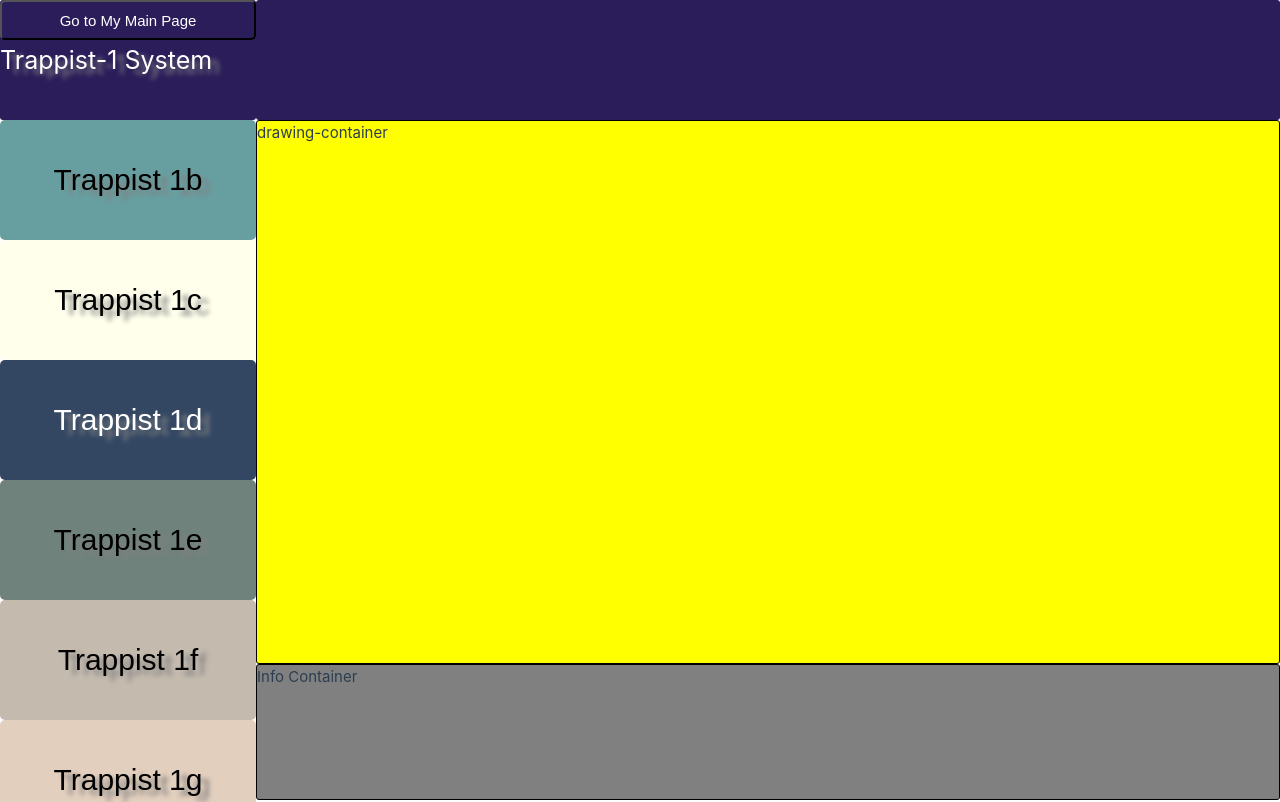
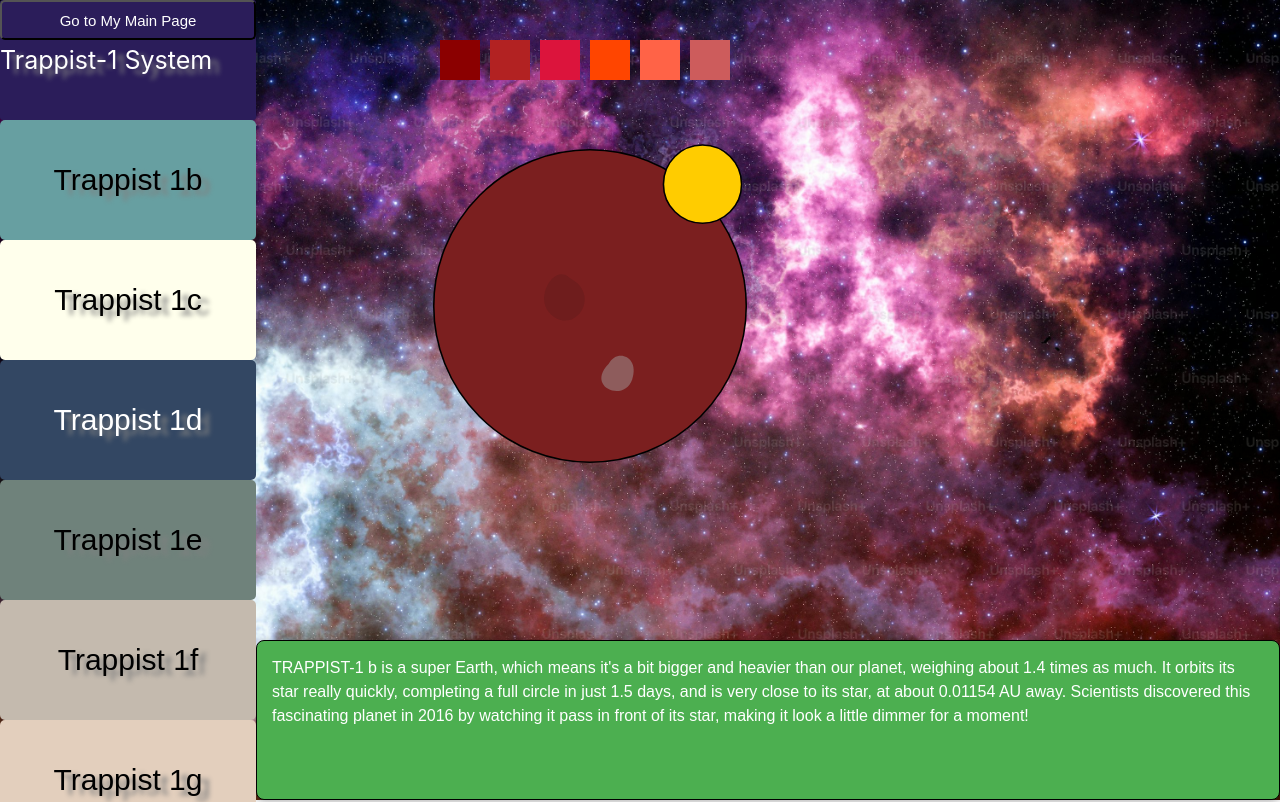
Before and after one commit to bimnett/explore-trappist-1, a Vue app in the folder vue-project/: page /painting in a window 1280 px wide. Shown: the top 802 px of the page. Built offline with nearby package versions, Linux system fonts and the light colour scheme.

Commit message:
Add colorable planet to painting page

```diff
--- /dev/null
+++ b/vue-project/src/components/ColorablePlanet.vue
@@ -0,0 +1,113 @@
+<template>
+  <div class="coloring-book">
+    <!-- Color palette -->
+    <div class="palette">
+      <button
+        v-for="color in colors"
+        :key="color"
+        :style="{ backgroundColor: color }"
+        @click="setColor(color)"
+        class="color-button"
+      ></button>
+    </div>
+
+    <!-- SVG representation of TRAPPIST-1b -->
+    <svg
+      xmlns="http://www.w3.org/2000/svg"
+      viewBox="0 0 512 512"
+      @click="fillColor($event)"
+    >
+      <!-- Planet (TRAPPIST-1b) -->
+      <circle
+        id="planet"
+        :fill="regionColors.planet"
+        cx="256"
+        cy="256"
+        r="200"
+        stroke="black"
+        stroke-width="2"
+      />
+
+      <!-- Star (TRAPPIST-1's M-type star) -->
+      <circle
+        id="star"
+        :fill="regionColors.star"
+        cx="400"
+        cy="100"
+        r="50"
+        stroke="black"
+        stroke-width="2"
+      />
+
+      <!-- Surface Features -->
+      <path
+        id="surface1"
+        :fill="regionColors.surface1"
+        d="M230 220 C 210 200, 180 250, 210 270 S 270 240, 230 220 Z"
+      />
+      <path
+        id="surface2"
+        :fill="regionColors.surface2"
+        d="M280 330 C 290 310, 320 320, 310 350 S 250 360, 280 330 Z"
+      />
+    </svg>
+  </div>
+</template>
+
+<script>
+export default {
+  data() {
+    return {
+      selectedColor: '#8B0000', // Default selected color (dark red)
+      regionColors: {
+        planet: '#7b1f1f', // Default color for the planet (TRAPPIST-1b)
+        star: '#ffcc00', // Default color for the star (yellowish)
+        surface1: '#6f1d1d', // Surface feature 1 color
+        surface2: '#8e5c5c', // Surface feature 2 color
+      },
+      colors: ['#8B0000', '#B22222', '#DC143C', '#FF4500', '#FF6347', '#CD5C5C'],
+    };
+  },
+  methods: {
+    setColor(color) {
+      this.selectedColor = color;
+    },
+    fillColor(event) {
+      const regionId = event.target.id;
+      if (this.regionColors[regionId] !== undefined) {
+        this.regionColors[regionId] = this.selectedColor;
+      }
+    },
+  },
+};
+</script>
+
+<style scoped>
+.coloring-book {
+  display: flex;
+  flex-direction: column;
+  align-items: center;
+  height: 200vh;
+  width: 150vh;
+}
+
+.palette {
+  margin-bottom: 20px;
+  margin-right: 20px;
+}
+
+.color-button {
+  width: 40px;
+  height: 40px;
+  margin-top: 40px;
+  margin-right: 10px;
+  border: none;
+  cursor: pointer;
+}
+
+svg {
+  width: 400px;
+  height: 400px;
+  margin-right: 20px;
+}
+</style>
--- a/vue-project/src/views/paintingPage.vue
+++ b/vue-project/src/views/paintingPage.vue
@@ -17,14 +17,22 @@
         <button id="seventh-planet" @click="seventh_planet">Trappist 1h</button>
       </div>
     <div class= "drawing-container">
-        drawing-container
+      <div class="background-image">
+        <ColorablePlanet/>
+      </div>
     </div>
     <div class="info-container">
-        Info Container
+      TRAPPIST-1 b is a super Earth, which means it's a bit bigger and heavier than our planet, weighing about 1.4 times as much. It orbits its star really quickly, completing a
+      full circle in just 1.5 days, and is very close to its star, at about 0.01154 AU away. Scientists discovered this fascinating planet in 2016 by watching it pass in front of its star, making it look a little dimmer for a moment!
     </div>
   </template>
 <script>
+import ColorablePlanet from '@/components/ColorablePlanet.vue';
+
 export default {
+  components: {
+    ColorablePlanet
+  },
    data() {
      return {
         message:"",
@@ -150,18 +158,35 @@
 
     .info-container {
     width: 80%;
-    height: 17%;
-    bottom: 0vh;
+    height: 20%;
+    bottom: 0;
     left: 20%;
-    background-color: grey;
+    background-color: #4CAF50; /* Softer green color */
     border: 1px solid #000;
     box-sizing: border-box;
     margin: 0;
-    position:fixed;
-    overflow-y:scroll;
-    border-radius:3px;
+    position: fixed;
+    overflow-y: auto; /* Allow scrolling */
+    padding: 15px; /* Increased padding for more space around text */
+    border-radius: 8px; /* Rounded corners for a softer look */
+    box-shadow: 0 2px 10px rgba(0, 0, 0, 0.3); /* Subtle shadow for depth */
+    color: #ffffff; /* White text for better contrast */
+    font-family: 'Arial', sans-serif; /* Clean, modern font */
+    font-size: 16px; /* Slightly larger font size */
+    line-height: 1.5; /* Increased line height for better readability */
+}
 
-    }
+    .background-image {
+  position: fixed; /* Make the background fixed */
+  top: 0; /* Align to the top */
+  left: 0; /* Align to the left */
+  width: 100%; /* Full width */
+  height: 100%; /* Full height */
+  background-image: url('@/assets/images/spacebackground.jpeg'); /* Replace with your image */
+  background-size: cover; /* Cover the entire area */
+  background-position: center; /* Center the image */
+  z-index: -1; /* Set below other content */
+}
 
     #first-planet {
         width: 100%;
```
